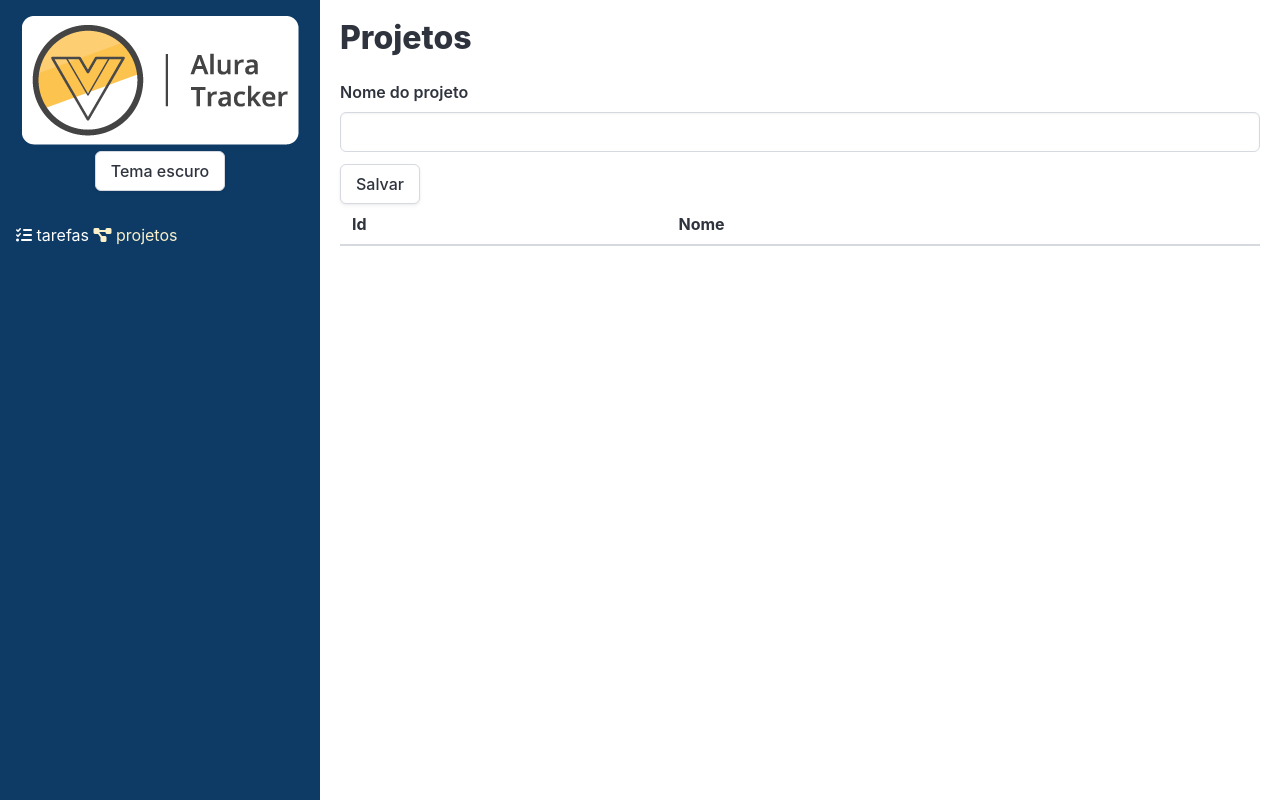
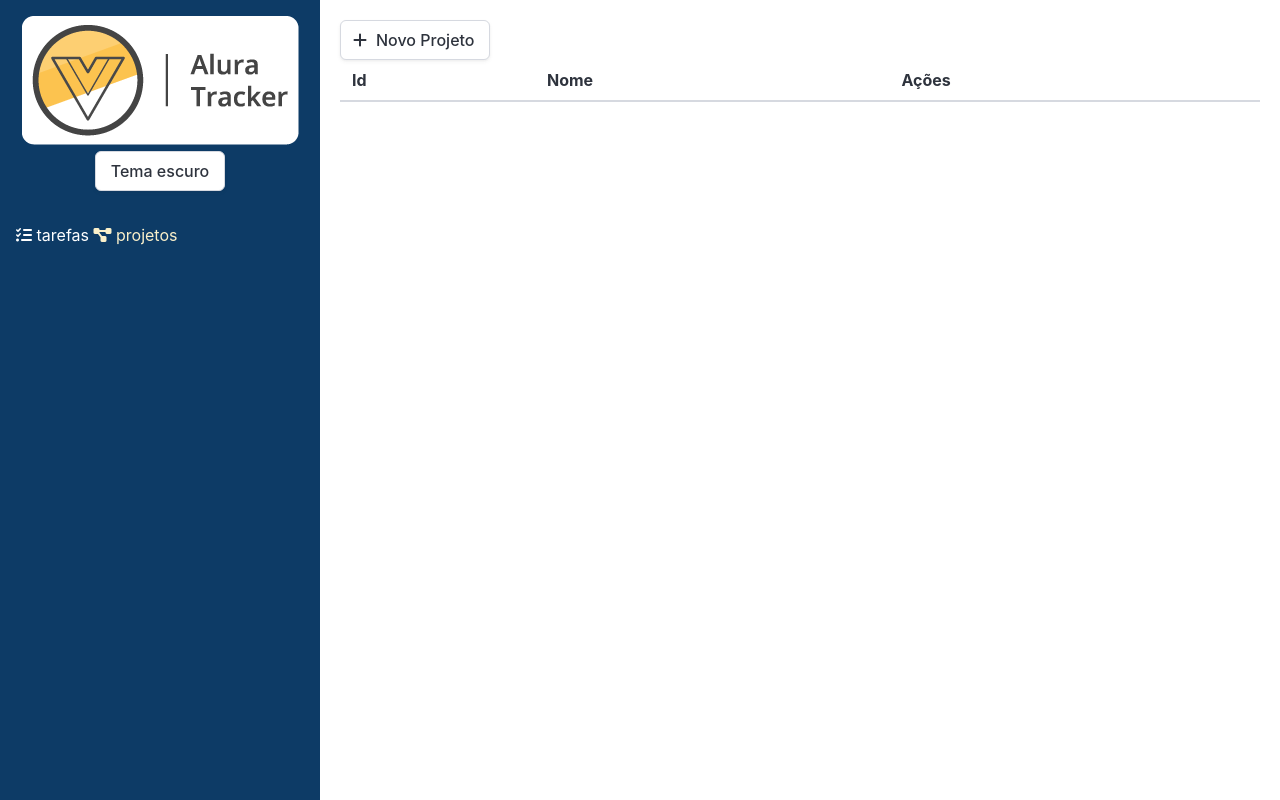
Before and after one commit to Claudio-JDS/VueProject-AluraTracker, a Vue app: page /#/projetoslink in a window 1280 px wide. Built offline with nearby package versions, Linux system fonts and the light colour scheme.

Commit message:
Botões e paginas novo projeto

```diff
--- a/src/roteador/index.ts
+++ b/src/roteador/index.ts
@@ -1,6 +1,7 @@
 import { RouteRecordRaw, createRouter, createWebHashHistory } from "vue-router";
 import TarefasViews from "@/views/TarefasViews.vue";
 import ProjetosLink from "@/views/ProjetosLink.vue";
+import Formulario from "@/views/Projetos/Formulario.vue";
 
 // RouteRecordRaw: define a estrutura da rota
 const rotas: RouteRecordRaw[] = [
@@ -14,6 +15,17 @@
     name: 'ProjetosLink',
     component: ProjetosLink
   },
+  {
+    path: '/projetos/novo',
+    name: 'Novo projeto',
+    component: Formulario
+  },
+  {
+    // :id-> indica que é dinamico
+    path: '/projetos/:id',
+    name: 'Editar projeto',
+    component: Formulario
+  },
 ]
 
 // createRouter: cria a instancia do roteador
--- /dev/null
+++ b/src/views/Projetos/Formulario.vue
@@ -0,0 +1,63 @@
+<script lang="ts">
+import { useStore } from '@/store';
+import { defineComponent } from 'vue';
+
+
+  export default defineComponent({
+    name: 'Formulario',
+    data() {
+      return {
+        nomeDoProjeto: '',
+      }
+    },
+    methods: {
+      salvar() {
+        //commit: chama a mutations
+        //this.nomeDoProjeto: vinculado ao input do formulário
+        this.store.commit('ADICIONA_PROJETO', this.nomeDoProjeto)
+        this.nomeDoProjeto = '',
+        this.$router.push(`/projetoslink`)
+      },
+    },
+    setup() {
+      const store = useStore()
+
+      return {
+        store,
+      }
+
+    }
+  })
+</script>
+
+<template>
+  <section class="projetos">
+    <h1 class="title">Projetos</h1>
+
+    <!-- @submit.prevent: escuta o evento já prevendo o comportamento padrão de recargara página -->
+    <form @submit.prevent="salvar">
+      <div class="field">
+        <label for="nomeDoProjeto" class="label">Nome do projeto</label>
+        <input
+          type="text"
+          class="input"
+          v-model="nomeDoProjeto"
+          id="nomeDoProjeto"
+        />
+      </div>
+
+      <div class="field">
+        <button class="button" type="submit">
+          Salvar
+        </button>
+      </div>
+    </form>
+  </section>
+</template>
+
+<style scoped>
+  .projetos{
+    padding: 1.25rem;
+  }
+
+</style>
--- a/src/views/ProjetosLink.vue
+++ b/src/views/ProjetosLink.vue
@@ -1,26 +1,14 @@
 <script lang="ts">
-import Iprojeto from '@/interfaces/Projetos';
 import { useStore } from '@/store';
 import { computed, defineComponent } from 'vue';
 
-
   export default defineComponent({
     name: 'ProjetosLink',
-    data() {
-      return {
-        nomeDoProjeto: '',
-      }
-    },
-    methods: {
-      salvar() {
-        this.store.commit('ADICIONA_PROJETO', this.nomeDoProjeto)
-        this.nomeDoProjeto = ''
-      },
-    },
+
     setup() {
       const store = useStore()
+
       return {
-        store,
         projetos: computed(() => store.state.projetos)
       }
 
@@ -30,32 +18,32 @@
 
 <template>
   <section class="projetos">
-    <h1 class="title">Projetos</h1>
-
-    <!-- @submit.prevent: escuta o evento já prevendo o comportamento padrão de recargara página -->
-    <form @submit.prevent="salvar">
-      <div class="field">
-        <label for="nomeDoProjeto" class="label">Nome do projeto</label>
-        <input type="text" class="input" v-model="nomeDoProjeto" id="nomeDoProjeto">
-      </div>
-      <div class="field">
-        <button class="button" type="submit">
-          Salvar
-        </button>
-      </div>
-    </form>
+    <RouterLink to="/projetos/novo" class="button">
+      <span class="icon is-small">
+        <i class="fas fa-plus"></i>
+      </span>
+      <span>Novo Projeto</span>
+    </RouterLink>
 
     <table class="table is-fullwidth ">
       <thead>
         <tr>
           <th>Id</th>
           <th>Nome</th>
+          <th>Ações</th>
         </tr>
       </thead>
       <tbody>
         <tr v-for="projeto in projetos" :key="projeto.id">
           <td>{{ projeto.id }}</td>
           <td>{{ projeto.nome }}</td>
+          <td>
+            <RouterLink :to="`/projetos/${projeto.id}`" class="button">
+              <span class="icon is-small">
+                <i class="fas fa-pencil-alt"></i>
+              </span>
+            </RouterLink>
+          </td>
         </tr>
       </tbody>
     </table>
```
